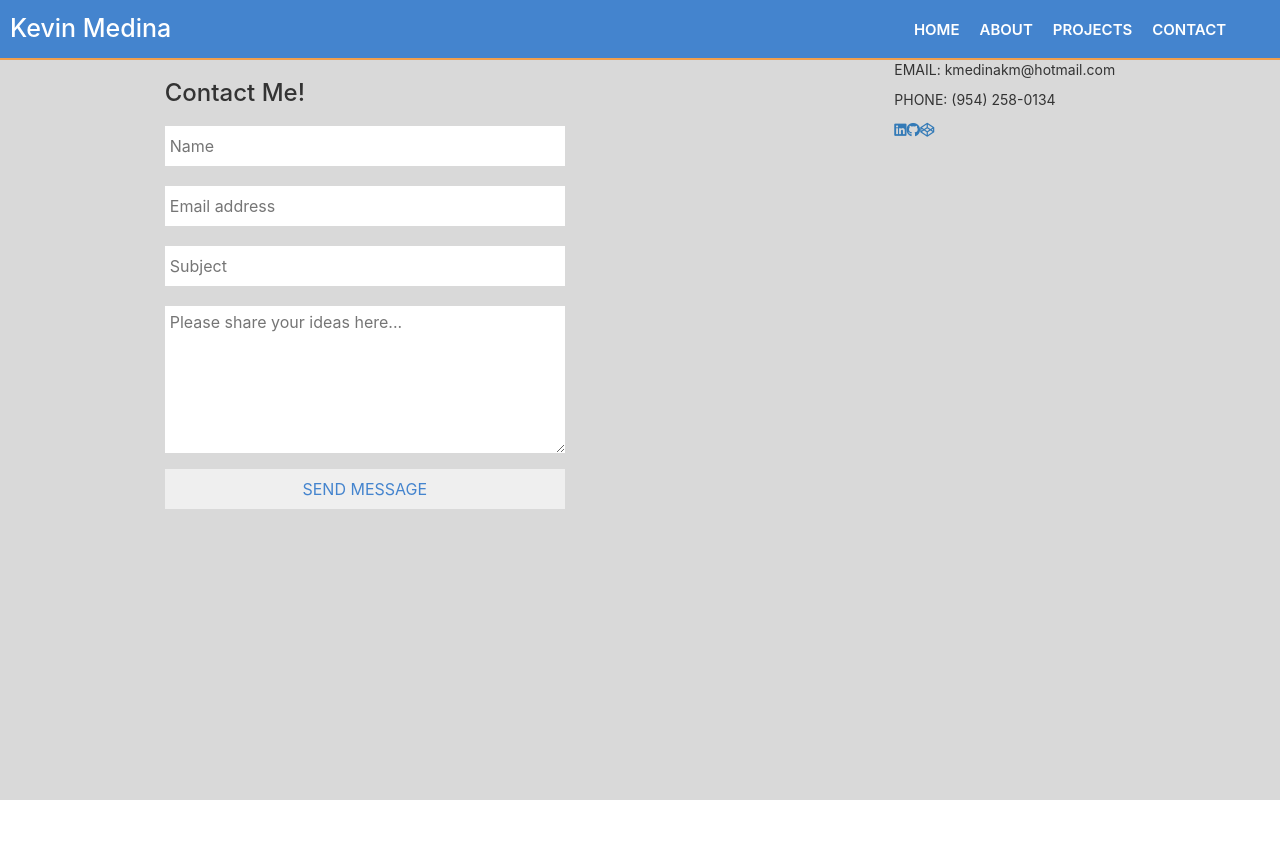
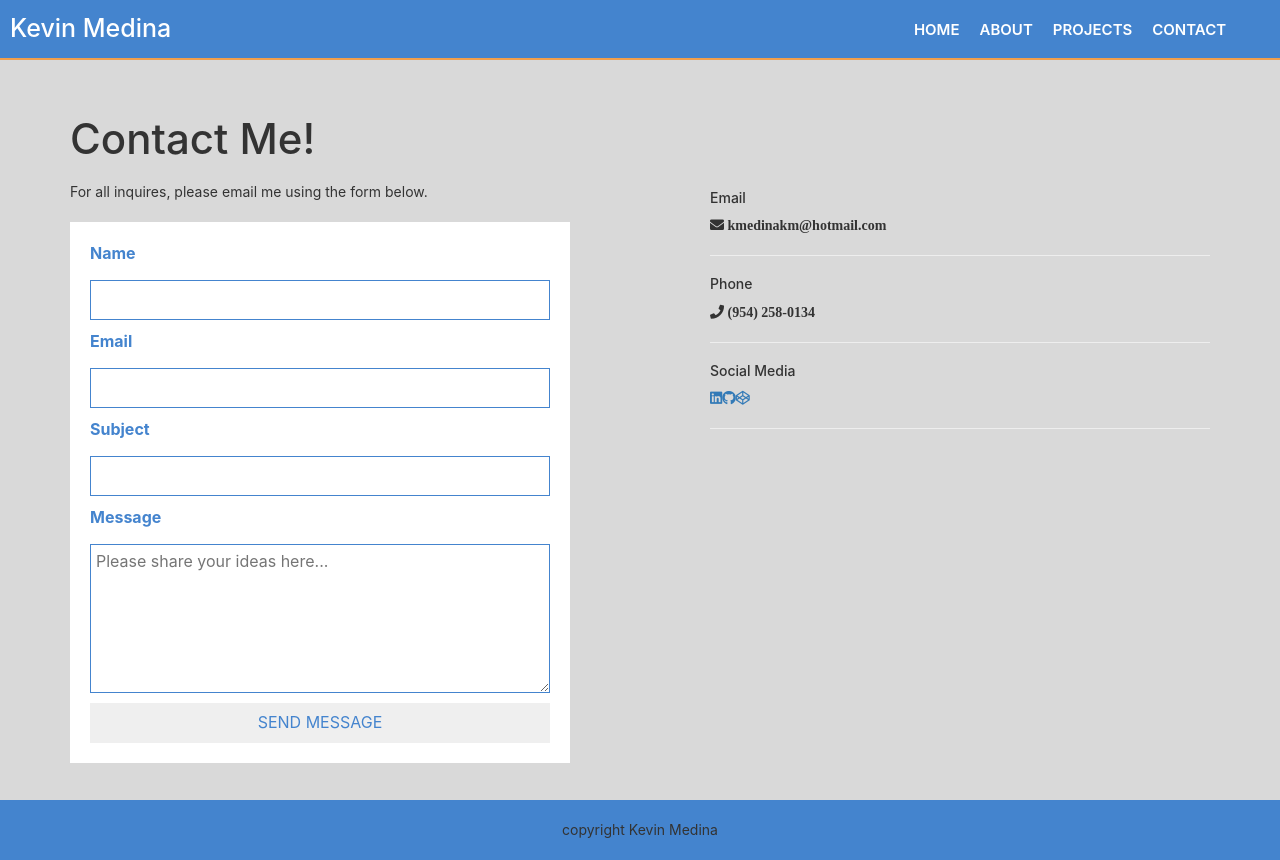
Before and after one commit to kevmedina/portfolio, a React (Create React App) app: page /contact in a window 1280 px wide. Before the commit the page ends 800 px from the top, so only its background shows below. Built offline with nearby package versions, Linux system fonts and the light colour scheme.

Commit message:
updated the contact page and added a footer component

```diff
--- a/src/App.js
+++ b/src/App.js
@@ -6,6 +6,7 @@ import Home from "./components/Home/Home";
 import About from "./components/About/About";
 import Projects from "./components/Projects/Projects";
 import Contact from "./components/Contact/Contact";
+import Footer from "./components/Footer/Footer";
 
 const App = () => {
   return (
@@ -17,6 +18,7 @@ const App = () => {
         <Route exact path="/projects" component={Projects} />
         <Route exact path="/contact" component={Contact} />
       </Switch>
+      <Footer />
     </div>
   );
 };
--- a/src/components/Contact/Contact.css
+++ b/src/components/Contact/Contact.css
@@ -1,24 +1,53 @@
 .contact-container {
   width: 100vw;
-  height: calc(100vh - 60px);
+  height: auto;
 }
-.contact-container > section {
+
+.contact-inner-container {
   display: flex;
-  justify-content: space-around;
-  width: 100%;
-  height: 100%;
+  align-items: center;
+  margin: 2em 5em;
 }
 
 .contact-container form {
+  min-width: 500px;
   font-size: 16px;
+  background-color: #ffffff;
+  padding: 20px;
+}
+
+.contact-container form div {
+  display: flex;
+  flex-direction: column;
+}
+
+.contact-form-container {
+  height: 600px;
+  width: 45%;
+  display: flex;
+  flex-direction: column;
+  margin: 2em 10em 4em 0;
+}
+
+.contact-form-container h3 {
+  font-size: 3em;
+  margin: 0;
+}
+
+.contact-form-container p {
+  margin: 20px 0;
 }
 
 .contact-container input {
-  width: 40rem;
+  width: 100%;
+  height: 40px;
   margin: 10px 0;
-  height: 40px;
   padding: 5px;
-  border: none;
+  border: 1px solid var(--blue);
+}
+
+.contact-container label {
+  color: var(--blue);
 }
 
 .contact-container textarea {
@@ -26,6 +55,7 @@
   border: none;
   padding: 5px;
   margin: 10px 0;
+  border: 1px solid var(--blue);
 }
 
 .contact-container form button {
@@ -41,6 +71,14 @@
   color: #ffffff;
 }
 
-.contact-info {
-  /* margin: 50px; */
+.contact-info-container {
+  height: 500px;
+  width: 100%;
 }
+
+/* Media Queries for mobile */
+@media screen and (max-width: 768px) {
+  .contact-inner-container {
+    flex-direction: column;
+  }
+}
--- a/src/components/Contact/Contact.js
+++ b/src/components/Contact/Contact.js
@@ -4,26 +4,27 @@ import "./Contact.css";
 const Contact = () => {
   return (
     <div className="contact-container">
-      <section>
+      <div className="contact-inner-container">
         {/* Contact Form */}
-        <div>
+        <section className="contact-form-container">
           <h3>Contact Me!</h3>
+          <p>For all inquires, please email me using the form below.</p>
 
           <form>
             <div>
-              <label htmlFor="name"></label>
-              <input name="name" type="text" placeholder="Name" />
+              <label htmlFor="name">Name</label>
+              <input name="name" type="text" />
             </div>
             <div>
-              <label htmlFor="email"></label>
-              <input name="email" type="text" placeholder="Email address" />
+              <label htmlFor="email">Email</label>
+              <input name="email" type="text" />
             </div>
             <div>
-              <label htmlFor="subject"></label>
-              <input name="subject" type="text" placeholder="Subject" />
+              <label htmlFor="subject">Subject</label>
+              <input name="subject" type="text" />
             </div>
             <div>
-              <label htmlFor="email"></label>
+              <label htmlFor="message">Message</label>
               <textarea
                 placeholder="Please share your ideas here..."
                 rows="6"
@@ -32,18 +33,34 @@ const Contact = () => {
                 required
               ></textarea>
             </div>
+
             <button>SEND MESSAGE</button>
           </form>
+        </section>
+
+        {/* contact info */}
+        <section className="contact-info-container">
+          <div>
+            <div>
+              <h5>Email</h5>
+              <p>
+                <i class="fas fa-envelope"> kmedinakm@hotmail.com</i>
+              </p>
             </div>
 
-        {/* contact info */}
-        <div className="contact-info">
+            <hr />
+
             <div>
-            <p>EMAIL: kmedinakm@hotmail.com</p>
-            <p>PHONE: (954) 258-0134</p>
+              <h5>Phone</h5>
+              <p>
+                <i class="fas fa-phone"> (954) 258-0134</i>
+              </p>
             </div>
 
+            <hr />
+
             <div>
+              <h5>Social Media</h5>
               <a href="www.google.com">
                 <i class="fab fa-linkedin"></i>
               </a>
@@ -54,8 +71,11 @@ const Contact = () => {
                 <i class="fab fa-codepen"></i>
               </a>
             </div>
+
+            <hr />
           </div>
         </section>
+      </div>
     </div>
   );
 };
--- /dev/null
+++ b/src/components/Footer/Footer.css
@@ -0,0 +1,8 @@
+footer {
+  width: 100%;
+  height: 60px;
+  display: flex;
+  justify-content: center;
+  align-items: center;
+  background-color: var(--blue);
+}
--- /dev/null
+++ b/src/components/Footer/Footer.js
@@ -0,0 +1,12 @@
+import React from "react";
+import "./Footer.css";
+
+const Footer = () => {
+  return (
+    <footer>
+      <div>copyright Kevin Medina</div>
+    </footer>
+  );
+};
+
+export default Footer;
--- a/src/components/Home/Home.css
+++ b/src/components/Home/Home.css
@@ -3,7 +3,7 @@
   justify-content: center;
   align-items: center;
   width: 100vw;
-  height: calc(100vh - 60px);
+  height: calc(100vh - 120px);
   background: url("https://images.pexels.com/photos/160107/pexels-photo-160107.jpeg?auto=compress&cs=tinysrgb&dpr=1&w=500");
   background-repeat: no-repeat;
   background-size: cover;
```
Lines whose indentation alone changed are shown as unchanged.
